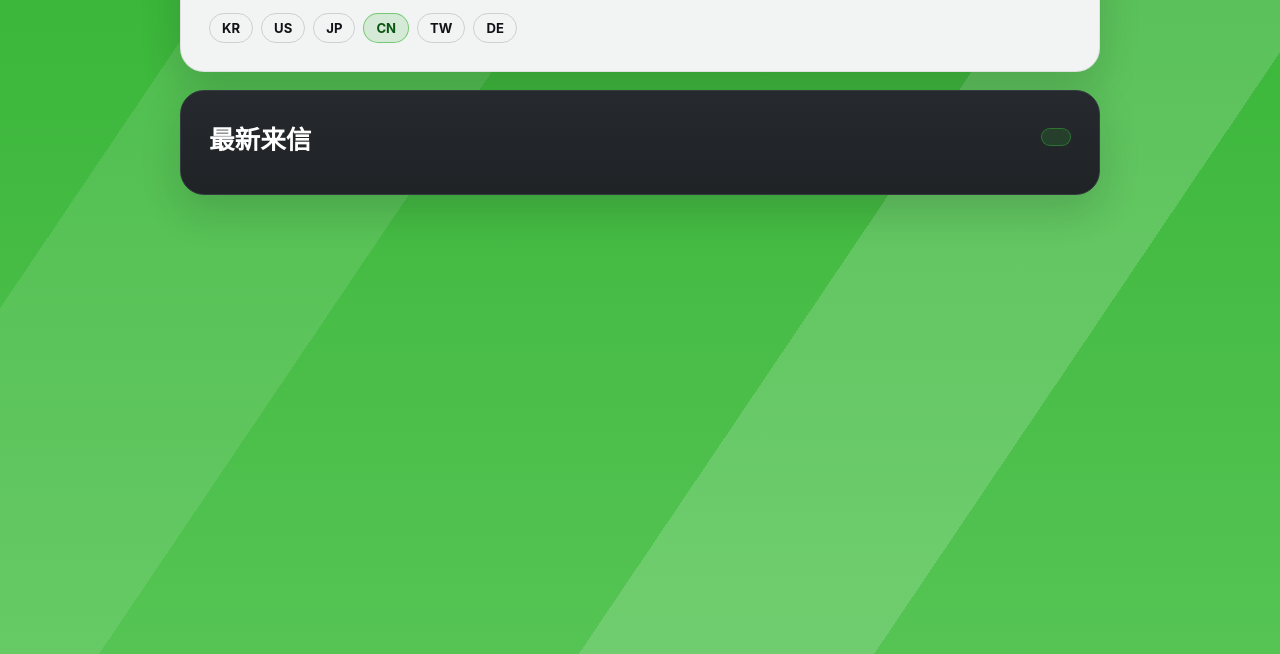
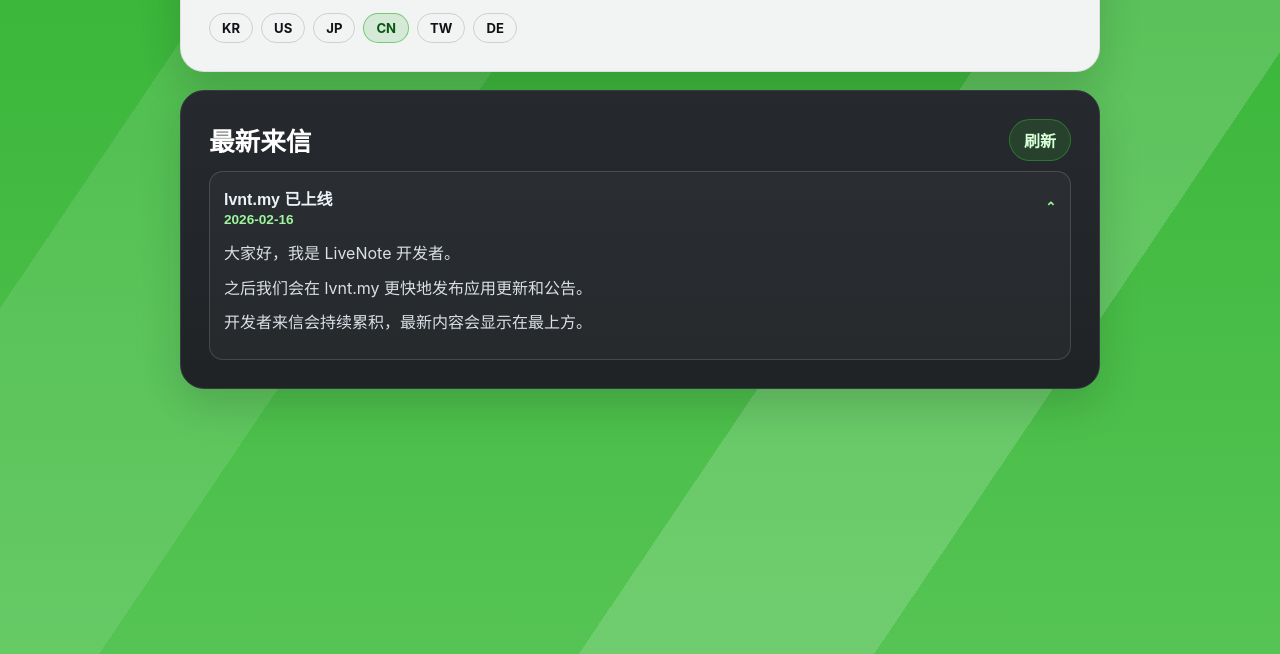
Before and after one commit to dev-mjkoo/livenote_server, a website: page docs/letter/cn/index.html in a window 1280 px wide. Shown: the part 184-838 px from the top of the page. Drawn offline with Linux system fonts and the light colour scheme; files that its build step writes are made by us from their sources.

Commit message:
Fix asset paths for /letter locale pages

```diff
--- a/docs/letter/cn/index.html
+++ b/docs/letter/cn/index.html
@@ -5,7 +5,7 @@
     <meta name="viewport" content="width=device-width, initial-scale=1.0" />
     <title>LiveNote - 开发者来信</title>
     <meta name="description" content="LiveNote 开发者来信" />
-    <link rel="stylesheet" href="../styles.css" />
+    <link rel="stylesheet" href="/styles.css" />
   </head>
   <body>
     <main class="page">
@@ -42,6 +42,6 @@
         error: "无法加载来信。"
       };
     </script>
-    <script src="../app.js"></script>
+    <script src="/app.js"></script>
   </body>
 </html>
```
Also changed, not shown: docs/letter/de/index.html (+2 -2 lines), docs/letter/jp/index.html (+2 -2 lines), docs/letter/kr/index.html (+2 -2 lines), docs/letter/tw/index.html (+2 -2 lines), docs/letter/us/index.html (+2 -2 lines), public/letter/cn/index.html (+2 -2 lines), public/letter/de/index.html (+2 -2 lines), public/letter/jp/index.html (+2 -2 lines), public/letter/kr/index.html (+2 -2 lines), public/letter/tw/index.html (+2 -2 lines), public/letter/us/index.html (+2 -2 lines).
